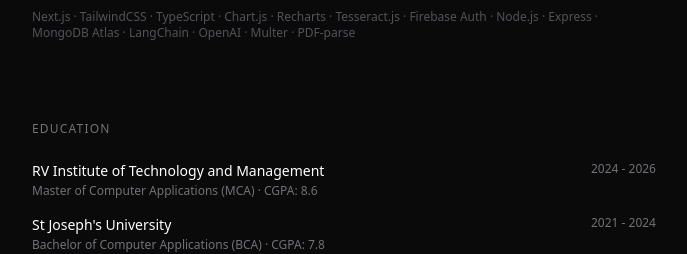
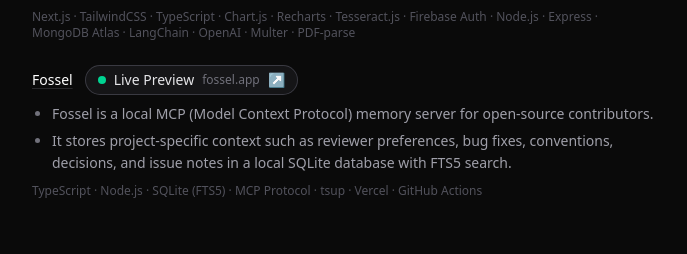
Before and after one commit to 7vignesh/vignxsh, a Next.js app: page / in a window 1280 px wide. Shown: the part 2146-2400 px from the top of the page, without its empty margins (296-983 px from the left). Built offline with nearby package versions, Linux system fonts and the light colour scheme.

Commit message:
update(new project)

```diff
--- a/src/data/portfolio.ts
+++ b/src/data/portfolio.ts
@@ -146,6 +146,26 @@
     githubUrl: 'https://github.com/7vignesh/medxplain',
     featured: true,
   },
+    {
+      id: '9',
+      title: 'Fossel',
+      description: [
+        'Fossel is a local MCP (Model Context Protocol) memory server for open-source contributors.',
+        'It stores project-specific context such as reviewer preferences, bug fixes, conventions, decisions, and issue notes in a local SQLite database with FTS5 search.',
+      ],
+      techStack: [
+        'TypeScript',
+        'Node.js',
+        'SQLite (FTS5)',
+        'MCP Protocol',
+        'tsup',
+        'Vercel',
+        'GitHub Actions',
+      ],
+      githubUrl: 'https://github.com/7vignesh/fossel',
+      liveUrl: 'https://www.fossel.app/',
+      featured: true,
+    },
 ];
 
 export const experiences: Experience[] = [
```
